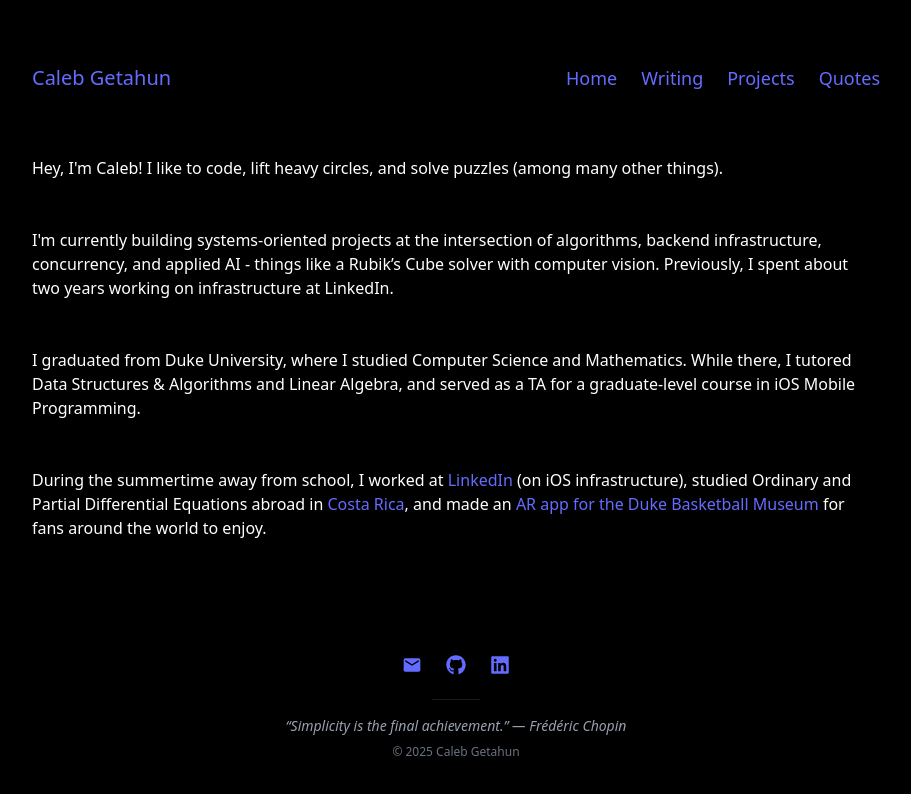
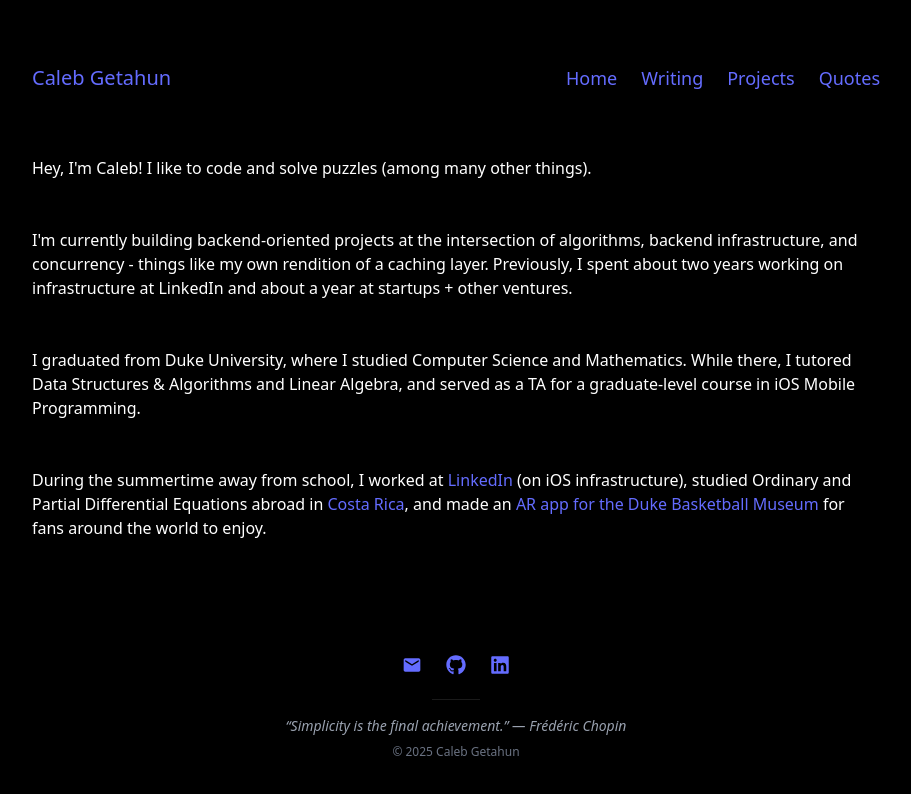
Before and after one commit to calebgetahun/personal-website, a React (Vite) app: page / in a window 1280 px wide. Shown: the top 794 px of the page, without its empty margins (184-1095 px from the left). Built offline with nearby package versions, Linux system fonts and the light colour scheme.

Commit message:
updated home

```diff
--- a/src/components/Home.jsx
+++ b/src/components/Home.jsx
@@ -2,14 +2,15 @@ export default function Home() {
   return (
     <section id="home" className="space-y-12">
       <p>
-        Hey, I'm Caleb! I like to code, lift heavy circles, and solve puzzles
-        (among many other things).
+        Hey, I'm Caleb! I like to code and solve puzzles (among many other
+        things).
       </p>
       <p>
-        I'm currently building systems-oriented projects at the intersection of
-        algorithms, backend infrastructure, concurrency, and applied AI - things
-        like a Rubik’s Cube solver with computer vision. Previously, I spent
-        about two years working on infrastructure at LinkedIn.
+        I'm currently building backend-oriented projects at the intersection of
+        algorithms, backend infrastructure, and concurrency - things like my own
+        rendition of a caching layer. Previously, I spent about two years
+        working on infrastructure at LinkedIn and about a year at startups +
+        other ventures.
       </p>
       <p>
         I graduated from Duke University, where I studied Computer Science and
```
